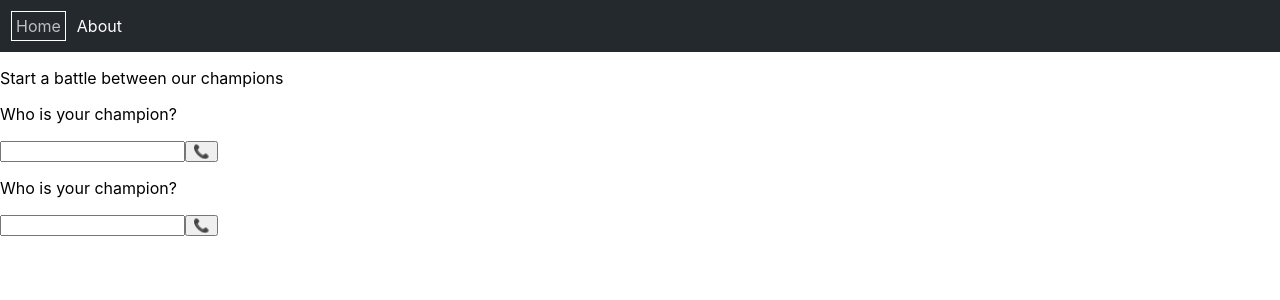
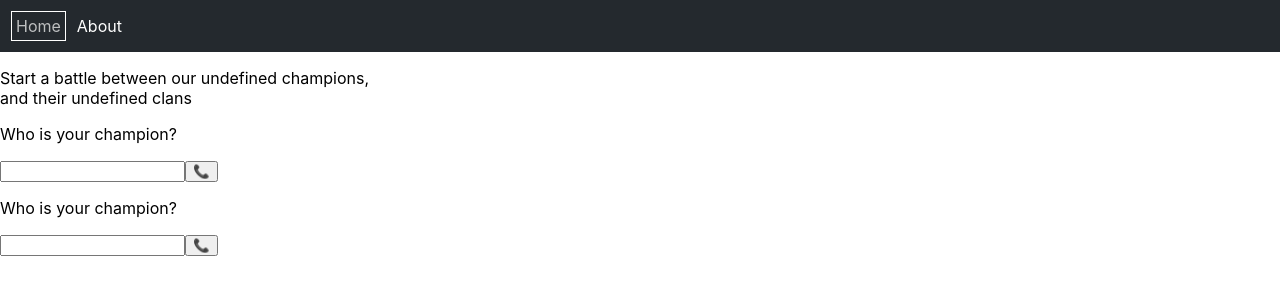
Before and after one commit to rocambille/github-battle, a React (Create React App) app: page / in a window 1280 px wide. Shown: the top 300 px of the page. Built offline with nearby package versions, Linux system fonts and the light colour scheme; no server answers.

Commit message:
added CatchPhrase component + refactored Home

```diff
--- /dev/null
+++ b/src/components/CatchPhrase.jsx
@@ -0,0 +1,29 @@
+import React, { useEffect, useState } from 'react';
+
+function CatchPhrase() {
+  const [userCount, setUserCount] = useState();
+  const [orgCount, setOrgCount] = useState();
+
+  useEffect(() => {
+    fetch('https://api.github.com/search/users?q=type%3Auser')
+      .then((response) => response.json())
+      .then((data) => {
+        setUserCount(data.total_count);
+      });
+    fetch('https://api.github.com/search/users?q=type%3Aorg')
+      .then((response) => response.json())
+      .then((data) => {
+        setOrgCount(data.total_count);
+      });
+  }, []);
+
+  return (
+    <p>
+      {`Start a battle between our ${userCount} champions,`}
+      <br />
+      {`and their ${orgCount} clans`}
+    </p>
+  );
+}
+
+export default CatchPhrase;
--- a/src/pages/Home.jsx
+++ b/src/pages/Home.jsx
@@ -1,27 +1,12 @@
-import React, { useEffect, useState } from 'react';
+import React from 'react';
 
 import Card from '../components/Card';
+import CatchPhrase from '../components/CatchPhrase';
 
 function Home() {
-  const [totalCount, setTotalCount] = useState();
-
-  useEffect(() => {
-    fetch('https://api.github.com/search/users?q=type%3Auser')
-      .then((response) => response.json())
-      .then((data) => {
-        setTotalCount(data.total_count);
-      });
-  }, []);
-
   return (
     <>
-      <p>
-        Start a battle between our
-        {' '}
-        {totalCount}
-        {' '}
-        champions
-      </p>
+      <CatchPhrase />
       <Card />
       <Card />
     </>
```
